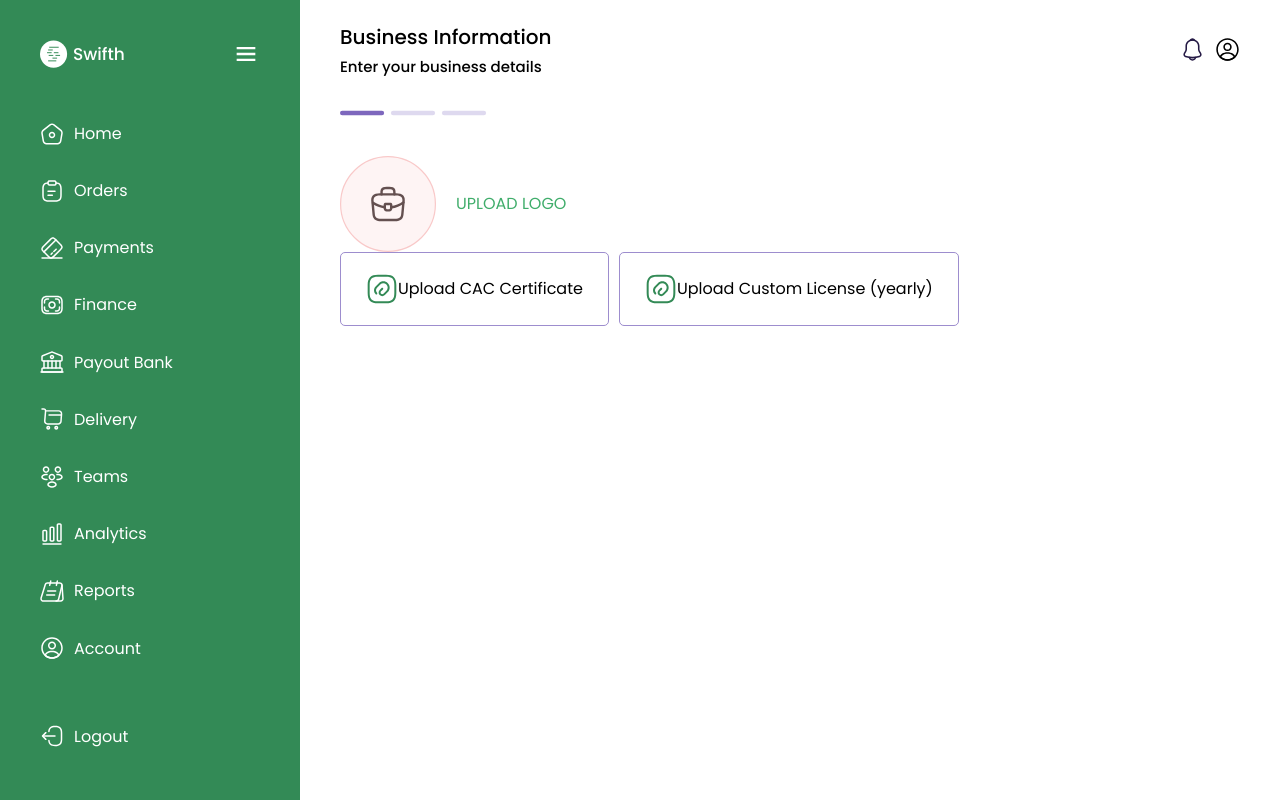
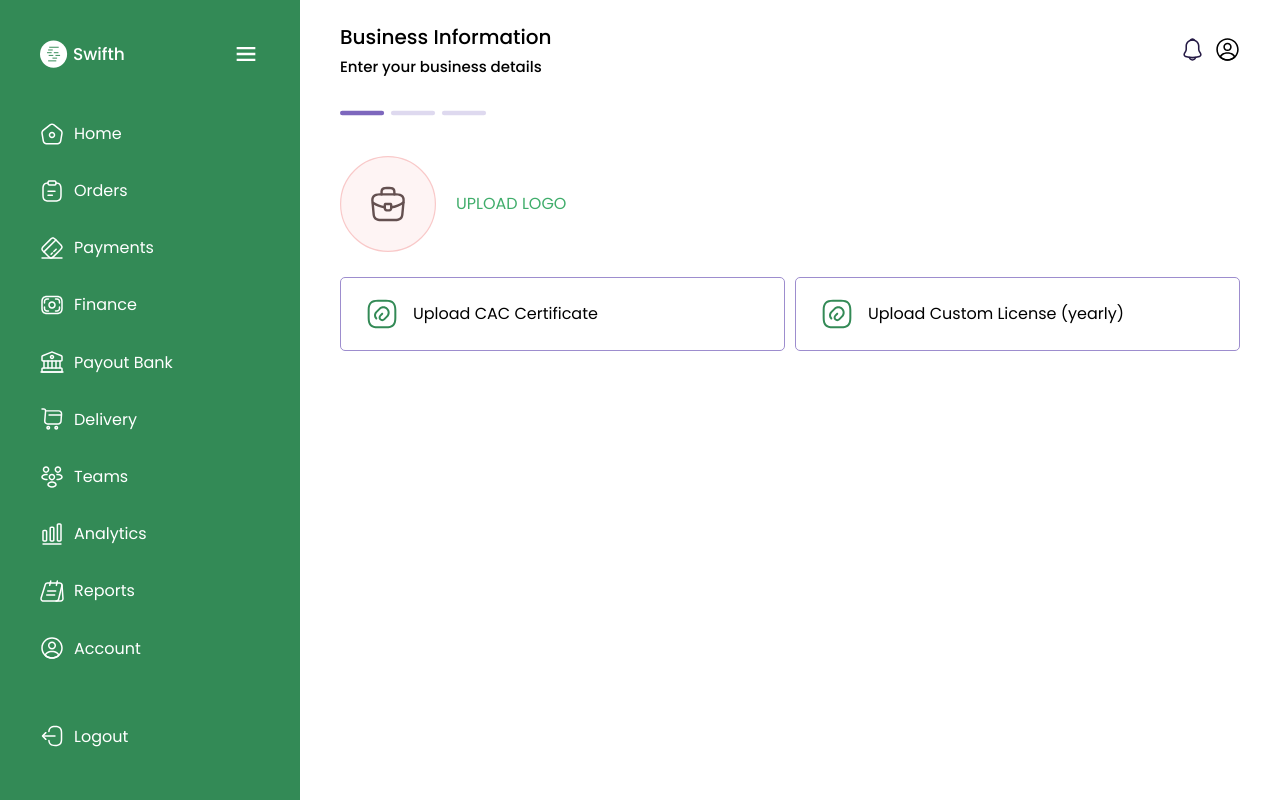
Before and after one commit to projects-for-clients/swifth, a React (Vite) app: page /dashboard/onboarding in a window 1280 px wide. Built offline with nearby package versions, Linux system fonts and the light colour scheme.

Commit message:
working on onboarding

```diff
--- a/src/container/dashboard/onboarding.tsx
+++ b/src/container/dashboard/onboarding.tsx
@@ -15,7 +15,7 @@ const onboarding = () => {
           <img src="/icons/admin/barEmpty.svg" alt="" />
         </div>
 
-        <div className="grid">
+        <div className="grid gap-10">
           <figure className="flex gap-8 items-center">
             <img src="/icons/admin/bag.svg" alt="" />
             <figcaption>
@@ -25,12 +25,12 @@ const onboarding = () => {
             </figcaption>
           </figure>
 
-          <div className="flex gap-4 items-center">
-            <div className="flex border border-color-purple-light rounded-lg py-8 px-10 items-center">
+          <div className="grid grid-cols-2 gap-4 items-center justify-between">
+            <div className="flex border border-color-purple-light rounded-lg py-8 px-10 items-center gap-6 cursor-pointer">
               <img src="/icons/admin/upload.svg" alt="" />
               <p>Upload CAC Certificate</p>
             </div>
-            <div className="flex border border-color-purple-light rounded-lg py-8 px-10 items-center">
+            <div className="flex border border-color-purple-light rounded-lg py-8 px-10 items-center gap-6 cursor-pointer">
               <img src="/icons/admin/upload.svg" alt="" />
               <p>Upload Custom License (yearly)</p>
             </div>
```
